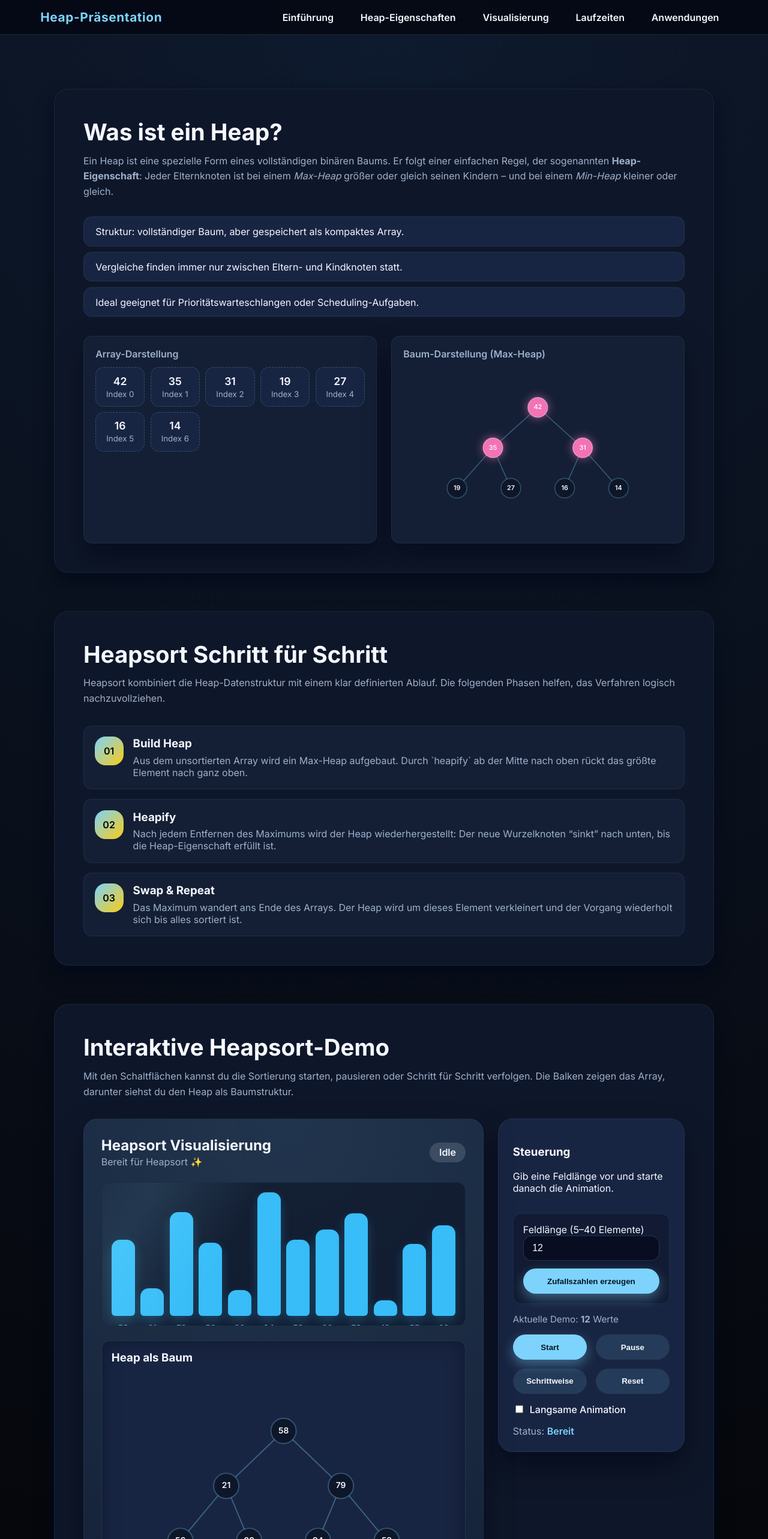
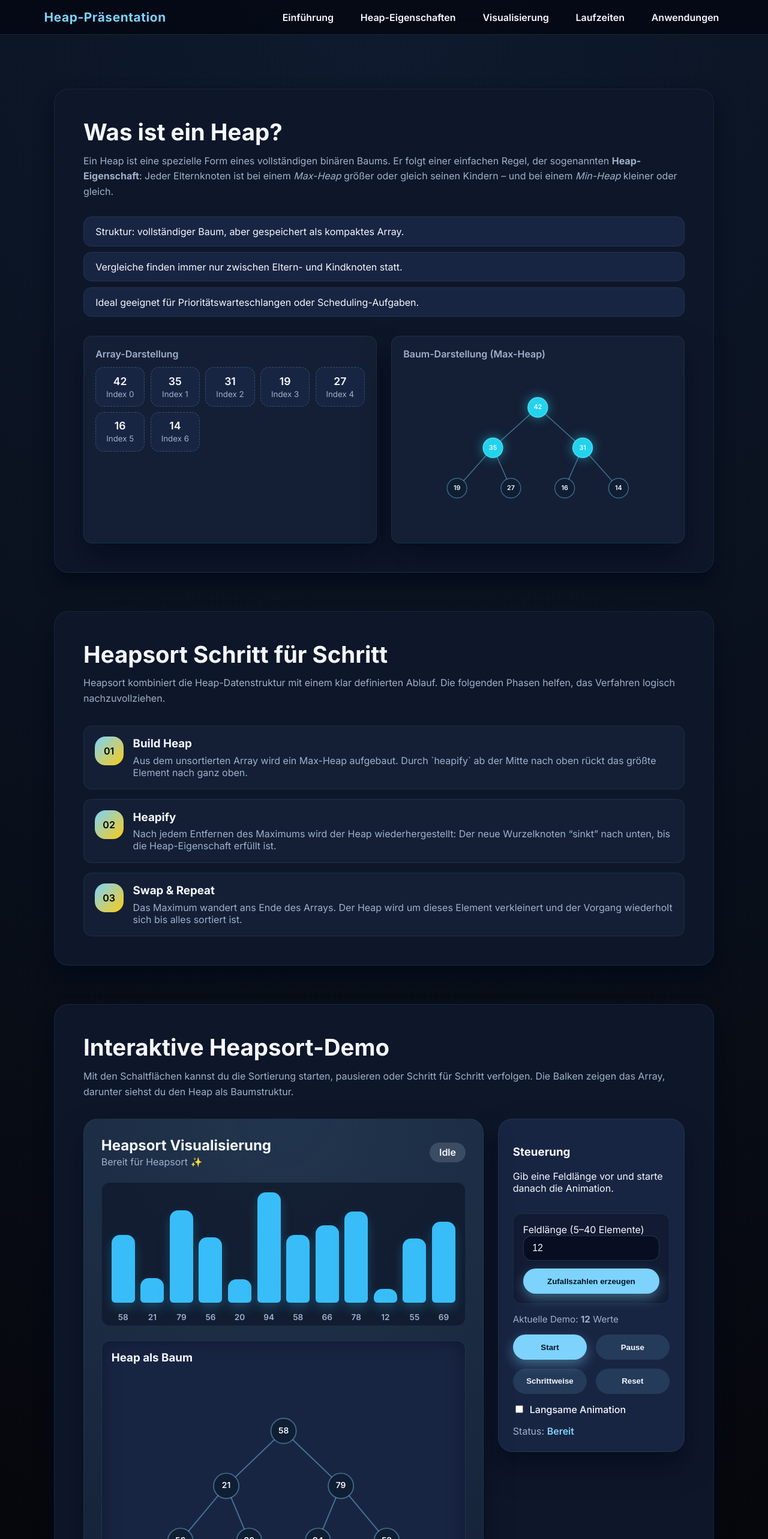
Before and after one commit to Eric-Alexander-07/Heap-Pr-sentation, a React (Vite) app: page / in a window 1280 px wide. Shown: the top 2566 px of the page at 60% size. Built offline with nearby package versions, Linux system fonts and the light colour scheme.

Commit message:
improved speeds

```diff
--- a/src/components/Header.jsx
+++ b/src/components/Header.jsx
@@ -16,9 +16,11 @@ const Header = () => {
   const items = useMemo(() => sections, []);
 
   return (
-    <header className="hp-header">
+    <header className="hp-header" id="top">
       <div className="hp-header__inner">
-        <h1>Heap-Präsentation</h1>
+        <h1>
+          <a href="#">Heap-Präsentation</a>
+        </h1>
         <nav aria-label="Hauptnavigation">
           <ul>
             {items.map((section) => (
--- a/src/components/HeapsortVisualizer.jsx
+++ b/src/components/HeapsortVisualizer.jsx
@@ -176,19 +176,6 @@ const HeapsortVisualizer = ({
     }
   }, [advanceStep, controlSignal, inputArray, onStatusChange]);
 
-  useEffect(() => {
-    if (playState !== 'playing') return undefined;
-
-    const timeout = setTimeout(() => {
-      const finished = advanceStep();
-      if (finished) {
-        clearTimeout(timeout);
-      }
-    }, slowMode ? 900 : 420);
-
-    return () => clearTimeout(timeout);
-  }, [advanceStep, playState, slowMode, stepIndex]);
-
   const maxValue = useMemo(
     () => (bars.length ? Math.max(...bars) : 1),
     [bars],
@@ -198,6 +185,27 @@ const HeapsortVisualizer = ({
     if (highlighted.swap.length) return highlighted.swap;
     return highlighted.compare;
   }, [highlighted]);
+
+  const stepDelay = useMemo(() => {
+    if (slowMode) return 850;
+    if (bars.length >= 22) return 60;
+    if (bars.length >= 16) return 140;
+    if (bars.length >= 10) return 200;
+    return 320;
+  }, [bars.length, slowMode]);
+
+  useEffect(() => {
+    if (playState !== 'playing') return undefined;
+
+    const timeout = setTimeout(() => {
+      const finished = advanceStep();
+      if (finished) {
+        clearTimeout(timeout);
+      }
+    }, stepDelay);
+
+    return () => clearTimeout(timeout);
+  }, [advanceStep, playState, stepDelay, stepIndex]);
 
   return (
     <div className="hp-visualizer">
--- a/src/styles/animation.css
+++ b/src/styles/animation.css
@@ -54,12 +54,3 @@
     transform: translateX(120%) translateY(20%);
   }
 }
-
-@keyframes hp-shimmer {
-  0% {
-    transform: translateX(-50%);
-  }
-  100% {
-    transform: translateX(50%);
-  }
-}
--- a/src/styles/globals.css
+++ b/src/styles/globals.css
@@ -11,6 +11,8 @@
   --color-accent-3: #1e293b;
   --color-text: #f5f7ff;
   --color-muted: #9fb0cb;
+  --color-tree-node: #0f1e33;
+  --color-tree-active: #22d3ee;
   --radius-large: 24px;
   --radius-medium: 14px;
   --shadow-soft: 0 25px 45px rgba(2, 6, 23, 0.55);
--- a/src/styles/heap.css
+++ b/src/styles/heap.css
@@ -23,6 +23,20 @@
   font-size: 1.3rem;
   color: var(--color-primary);
   letter-spacing: 0.03em;
+}
+
+.hp-header h1 a {
+  color: inherit;
+  text-decoration: none;
+  padding: 0.2rem 0.4rem;
+  border-radius: 999px;
+  transition: color 0.2s ease, box-shadow 0.2s ease, background 0.2s ease;
+}
+
+.hp-header h1 a:hover {
+  color: var(--color-text);
+  background: rgba(125, 211, 252, 0.2);
+  box-shadow: 0 8px 20px rgba(125, 211, 252, 0.35);
 }
 
 .hp-header nav ul {
@@ -251,22 +265,12 @@
   gap: 0.6rem;
   align-items: flex-end;
   height: 240px;
-  padding: 1rem;
+  padding: 1rem 1rem 2.4rem;
   background: rgba(15, 23, 42, 0.7);
   border-radius: var(--radius-medium);
   border: 1px solid rgba(125, 211, 252, 0.08);
   position: relative;
-  overflow: hidden;
-}
-
-.hp-visualizer__bars::after {
-  content: '';
-  position: absolute;
-  inset: 0;
-  background: linear-gradient(120deg, transparent 0%, rgba(125, 211, 252, 0.15) 45%, transparent 70%);
-  mix-blend-mode: screen;
-  animation: hp-shimmer 6s linear infinite;
-  pointer-events: none;
+  overflow: visible;
 }
 
 .hp-bar {
@@ -285,7 +289,7 @@
 
 .hp-bar span {
   position: absolute;
-  bottom: -28px;
+  bottom: -2rem;
   left: 50%;
   transform: translateX(-50%);
   font-size: 0.85rem;
@@ -324,20 +328,20 @@
 }
 
 .hp-heap-tree__edge {
-  stroke: rgba(125, 211, 252, 0.35);
+  stroke: rgba(125, 211, 252, 0.45);
   stroke-width: 2;
 }
 
 .hp-heap-tree__node {
-  fill: var(--color-surface);
-  stroke: rgba(125, 211, 252, 0.3);
+  fill: var(--color-tree-node);
+  stroke: rgba(125, 211, 252, 0.4);
   stroke-width: 2px;
 }
 
 .hp-heap-tree__node.is-active {
-  fill: var(--color-accent);
-  stroke: rgba(255, 255, 255, 0.4);
-  filter: drop-shadow(0 0 10px rgba(244, 114, 182, 0.65));
+  fill: var(--color-tree-active);
+  stroke: rgba(103, 232, 249, 0.8);
+  filter: drop-shadow(0 0 12px rgba(34, 211, 238, 0.55));
 }
 
 .hp-heap-tree__label {
```
